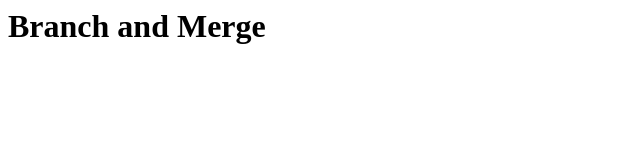
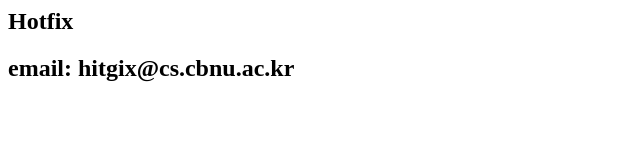
Before and after one commit to jjjj8539/firstproject, a plain HTML site: page index.html in a window 1280 px wide. Shown: the whole page, without its empty margins (0-640 px from the left). Drawn offline with Linux system fonts and the light colour scheme.

Commit message:
fixed the broken email

```diff
--- a/index.html
+++ b/index.html
@@ -1 +1,4 @@
-<html><h1>Branch and Merge</h1></html>
+<html>
+	<h2> Hotfix </h2>
+	<h2> email: hitgix@cs.cbnu.ac.kr</h2>
+</html>
```
